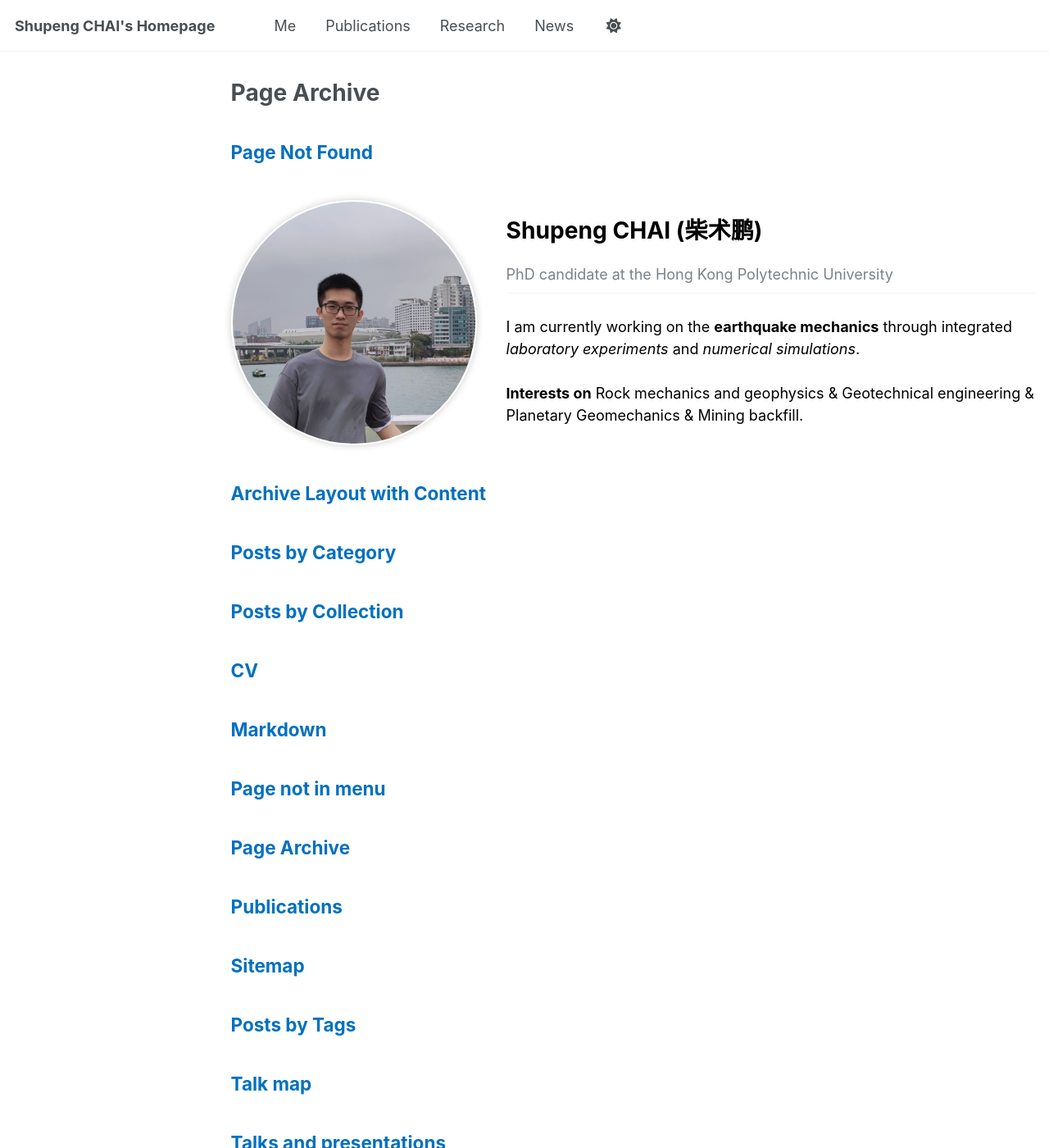
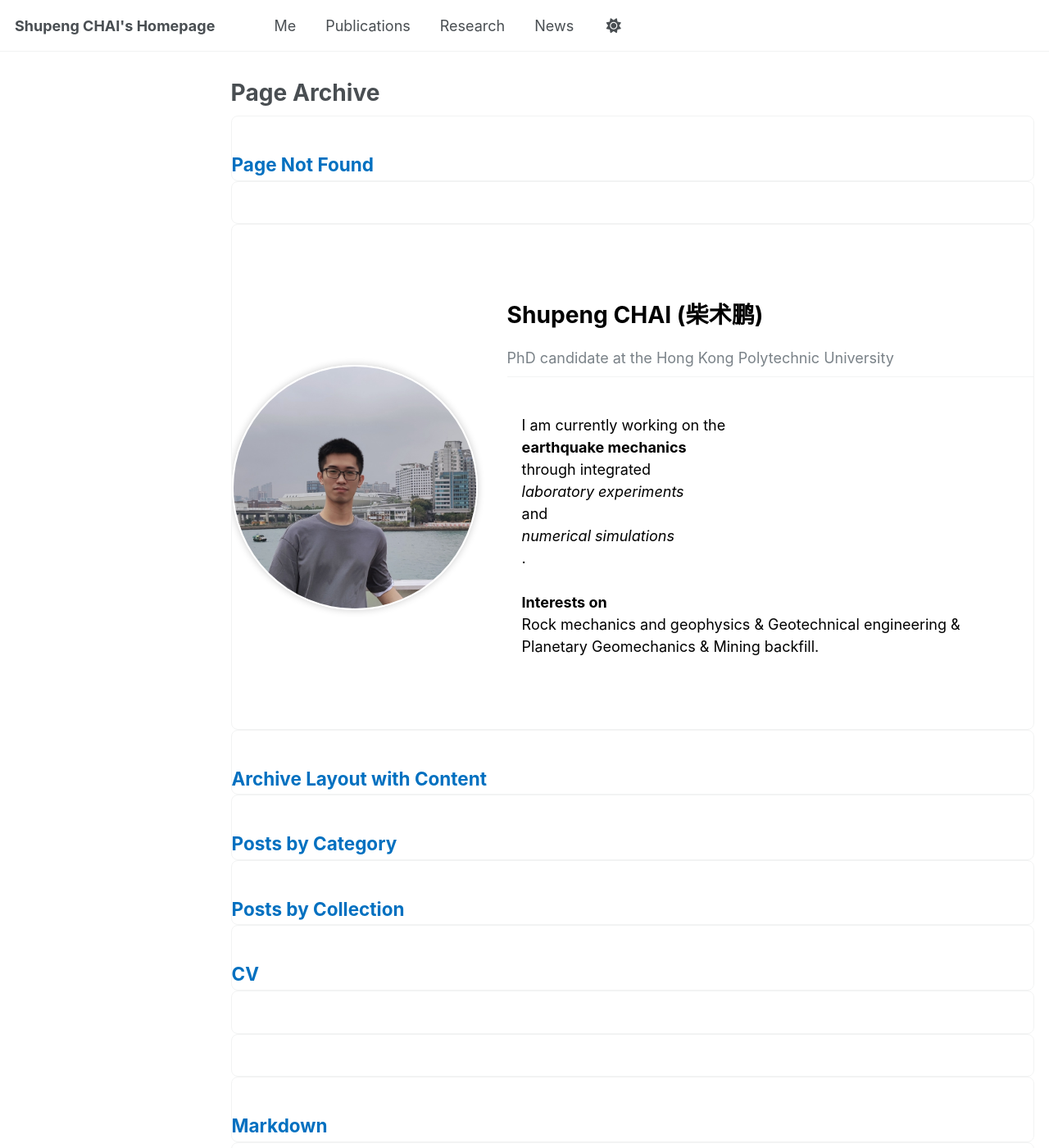
Before and after one commit to spchai/spchai.github.io, a Jekyll site: the page built from _pages/page-archive.html, in a window 1280 px wide and 1400 px high. Shown: the whole window at 82% size. Built offline with Jekyll 4.4.1, drawn with Linux system fonts in a browser that asks for light colours.

Commit message:
Update _archive.scss

```diff
--- a/_sass/layout/_archive.scss
+++ b/_sass/layout/_archive.scss
@@ -96,10 +96,58 @@
 .grid__wrapper {
   display: grid;
   grid-template-columns: repeat(3, 1fr);
-  gap: 2px;
+  gap: 15px;
+  align-items: start;
 }
 
+.archive__item {
+  height: 100%;
+  display: flex;
+  flex-direction: column;
+  background: white;
+  border: 1px solid var(--global-border-color);
+  border-radius: 8px;
+  overflow: hidden;
+  transition: transform 0.2s ease, box-shadow 0.2s ease;
+}
 
+.archive__item:hover {
+  transform: translateY(-2px);
+  box-shadow: 0 4px 12px rgba(0,0,0,0.1);
+}
+
+.archive__item-teaser {
+  flex-shrink: 0;
+  img {
+    width: 100%;
+    height: 200px;
+    object-fit: cover;
+  }
+}
+
+.archive__item-body {
+  flex: 1;
+  padding: 1rem;
+  display: flex;
+  flex-direction: column;
+  min-height: 0;
+}
+
+.archive__item-excerpt {
+  flex: 1;
+  display: -webkit-box;
+  -webkit-line-clamp: 3;
+  -webkit-box-orient: vertical;
+  overflow: hidden;
+}
+
+.archive__item-meta {
+  margin-top: auto;
+  font-size: 0.8rem;
+  color: #666;
+  border-top: 1px solid var(--global-border-color);
+  padding-top: 0.5rem;
+}
 /*
    List view
    ========================================================================== */
```
